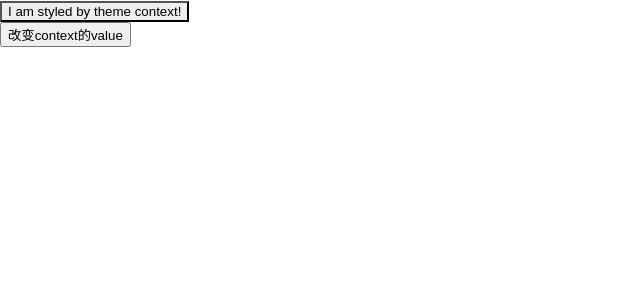
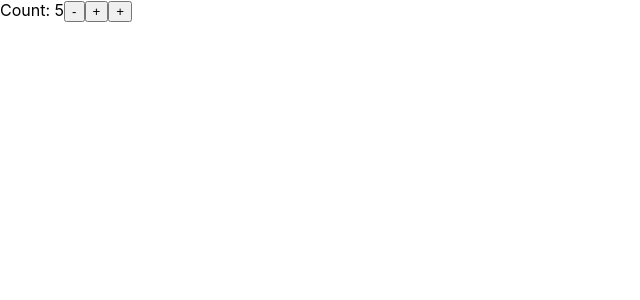
Before and after one commit to Yangerle/hooks-me, a React (Create React App) app: page / in a window 1280 px wide. Shown: the top 300 px of the page, without its empty margins (0-640 px from the left). Built offline with nearby package versions, Linux system fonts and the light colour scheme.

Commit message:
useReducer的使用

```diff
--- a/src/App.js
+++ b/src/App.js
@@ -11,70 +11,35 @@ import React, {
     useReducer
 } from 'react'
 
-const Themes = {
-    light: {
-        foreground: "#000000",
-        background: "#eeeeee"
-    },
-    dark: {
-        foreground: "#ffffff",
-        background: "#222222"
+const initialState = {count: 0};
+
+function reducer(state, action) {
+    switch (action.type) {
+        case 'increment':
+            return {count: state.count + 1};
+        case 'decrement':
+            return {count: state.count - 1};
+        case 'add2':
+            return {count: state.count + 2}
+        default:
+            throw new Error();
     }
-};
+}
 
-const ThemeContext = React.createContext(Themes);
+const init = state=>({count: 5})
 
-function App() {
-    const [themes,setThemes] = useState(Themes)
-    const handleClick = ()=>{
-        setThemes((prethemes)=>{
-            return {
-                ...prethemes,
-                red: {
-                    foreground: "#ffffff",
-                    background: "red"
-                }
-            }
-        })
-    }
+function Counter() {
+    //适用场景：1. state 逻辑较复杂且包含多个子值，2.下一个 state 依赖于之前的 state，3.使用 useReducer 还能给那些会触发深更新的组件做性能优化
+    //你可以向子组件传递 dispatch 而不是回调函数
+    const [state, dispatch] = useReducer(reducer, {count: 0}, init);
     return (
-        <ThemeContext.Provider value={themes}>
-            <Toolbar />
-            <button onClick={handleClick}>
-                改变context的value
-            </button>
-        </ThemeContext.Provider>
+        <>
+            Count: {state.count}
+            <button onClick={() => dispatch({type: 'decrement'})}>-</button>
+            <button onClick={() => dispatch({type: 'increment'})}>+</button>
+            <button onClick={() => dispatch({type: 'add2'})}>+</button>
+        </>
     );
 }
 
-function Toolbar(props) {
-    return (
-        <div>
-            <ThemedButton />
-        </div>
-    );
-}
-
-function ThemedButton() {
-    const themes = useContext(ThemeContext);
-    const light = themes.light
-    // return (
-    //     <button style={{ background: light.background, color: light.foreground }}>
-    //         {console.log('render')}
-    //         {console.log(themes,'themes')}
-    //         I am styled by theme context!
-    //     </button>
-    // );
-    console.log(themes,'themes')
-    //通过useMemo的监听及缓存使context在局部改变时，不再重新渲染使用useContext的组件。
-    //这对于高开销组件的缓存很有用
-    //memo只会对props做潜比较，所以在使用useContext的组件中，即使组件使用了memo，当context局部改变时，也会重新渲染组件。
-    return useMemo(()=>(
-        <button style={{ background: light.background, color: light.foreground }}>
-            {console.log('render')}
-            I am styled by theme context!
-        </button>
-    ),[light])
-}
-
-export default App;
+export default Counter;
```
